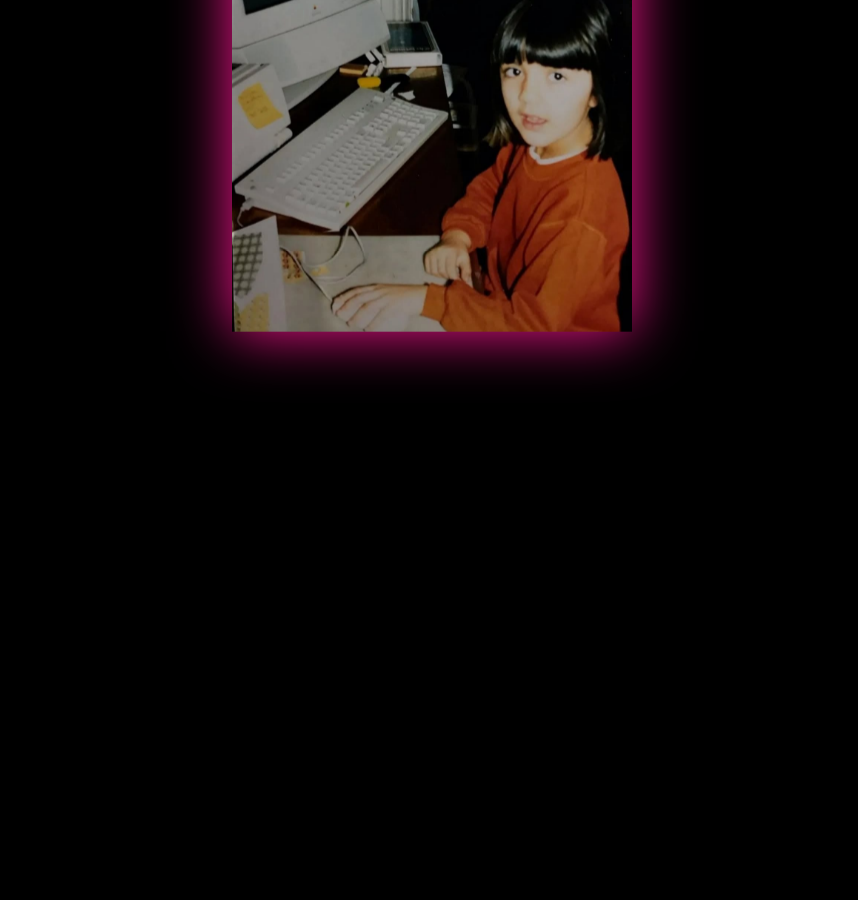
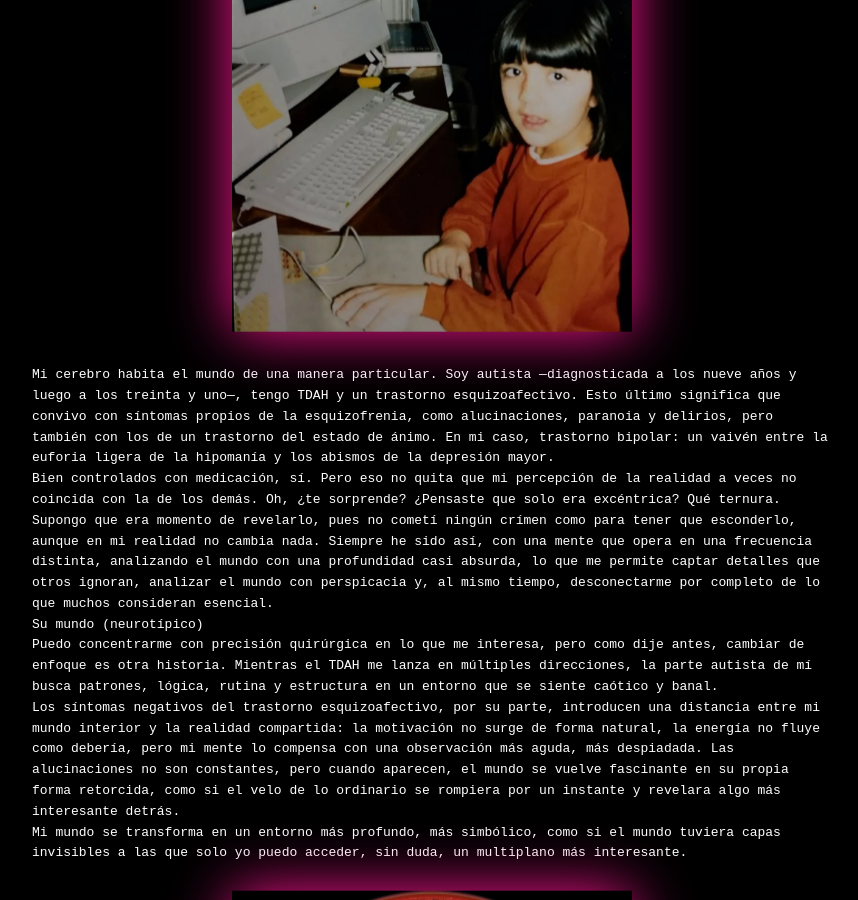
Before and after one commit to medusahra/medusahra.github.io, a Jekyll site: the page built from _posts/2025-11-13-neurodivergente.md, in a window 1280 px wide and 900 px high, scrolled down 2728 px. Shown: the whole window, without its empty margins (208-1066 px from the left). Built offline with Jekyll 4.4.1, drawn with Linux system fonts in a browser that asks for light colours; before the commit the page ends 3113 px from its top, so only the background shows below that.

Commit message:
Update 2025-11-13-neurodivergente.md

```diff
--- a/_posts/2025-11-13-neurodivergente.md
+++ b/_posts/2025-11-13-neurodivergente.md
@@ -42,3 +42,20 @@ Mi cerebro es extremadamente bueno para mantenerse enfocado en una sola cosa, es
 Permitirme estar más presente en los momentos que favorecen el flujo, la creación y el hiperfoco.
 
 <img src="/assets/gigi2.jpg" alt="estudio1995" style="max-width: 90%; width: 400px; display: block; margin: 30px auto; filter: drop-shadow(0 0 30px #ff1493);">
+
+Mi cerebro habita el mundo de una manera particular. Soy autista —diagnosticada a los nueve años y luego a los treinta y uno—, tengo TDAH y un trastorno esquizoafectivo. Esto último significa que convivo con síntomas propios de la esquizofrenia, como alucinaciones, paranoia y delirios, pero también con los de un trastorno del estado de ánimo. En mi caso, trastorno bipolar: un vaivén entre la euforia ligera de la hipomanía y los abismos de la depresión mayor.
+
+Bien controlados con medicación, sí. Pero eso no quita que mi percepción de la realidad a veces no coincida con la de los demás. Oh, ¿te sorprende? ¿Pensaste que solo era excéntrica? Qué ternura. Supongo que era momento de revelarlo, pues no cometí ningún crímen como para tener que esconderlo, aunque en mi realidad no cambia nada. Siempre he sido así, con una mente que opera en una frecuencia distinta, analizando el mundo con una profundidad casi absurda, lo que me permite captar detalles que otros ignoran, analizar el mundo con perspicacia y, al mismo tiempo, desconectarme por completo de lo que muchos consideran esencial.
+
+Su mundo (neurotípico)
+
+Puedo concentrarme con precisión quirúrgica en lo que me interesa, pero como dije antes, cambiar de enfoque es otra historia. Mientras el TDAH me lanza en múltiples direcciones,
+la parte autista de mí busca patrones, lógica, rutina y estructura en un entorno que se siente caótico y banal.
+
+Los síntomas negativos del trastorno esquizoafectivo, por su parte, introducen una distancia entre mi mundo interior y la realidad compartida: la motivación no surge de forma natural,
+la energía no fluye como debería, pero mi mente lo compensa con una observación más aguda, más despiadada. Las alucinaciones no son constantes, pero cuando aparecen,
+el mundo se vuelve fascinante en su propia forma retorcida, como si el velo de lo ordinario se rompiera por un instante y revelara algo más interesante detrás.
+
+Mi mundo se transforma en un entorno más profundo, más simbólico, como si el mundo tuviera capas invisibles a las que solo yo puedo acceder, sin duda, un multiplano más interesante.
+
+<img src="/assets/pills1.jpg" alt="medicinas" style="max-width: 90%; width: 400px; display: block; margin: 30px auto; filter: drop-shadow(0 0 30px #ff1493);">
```
